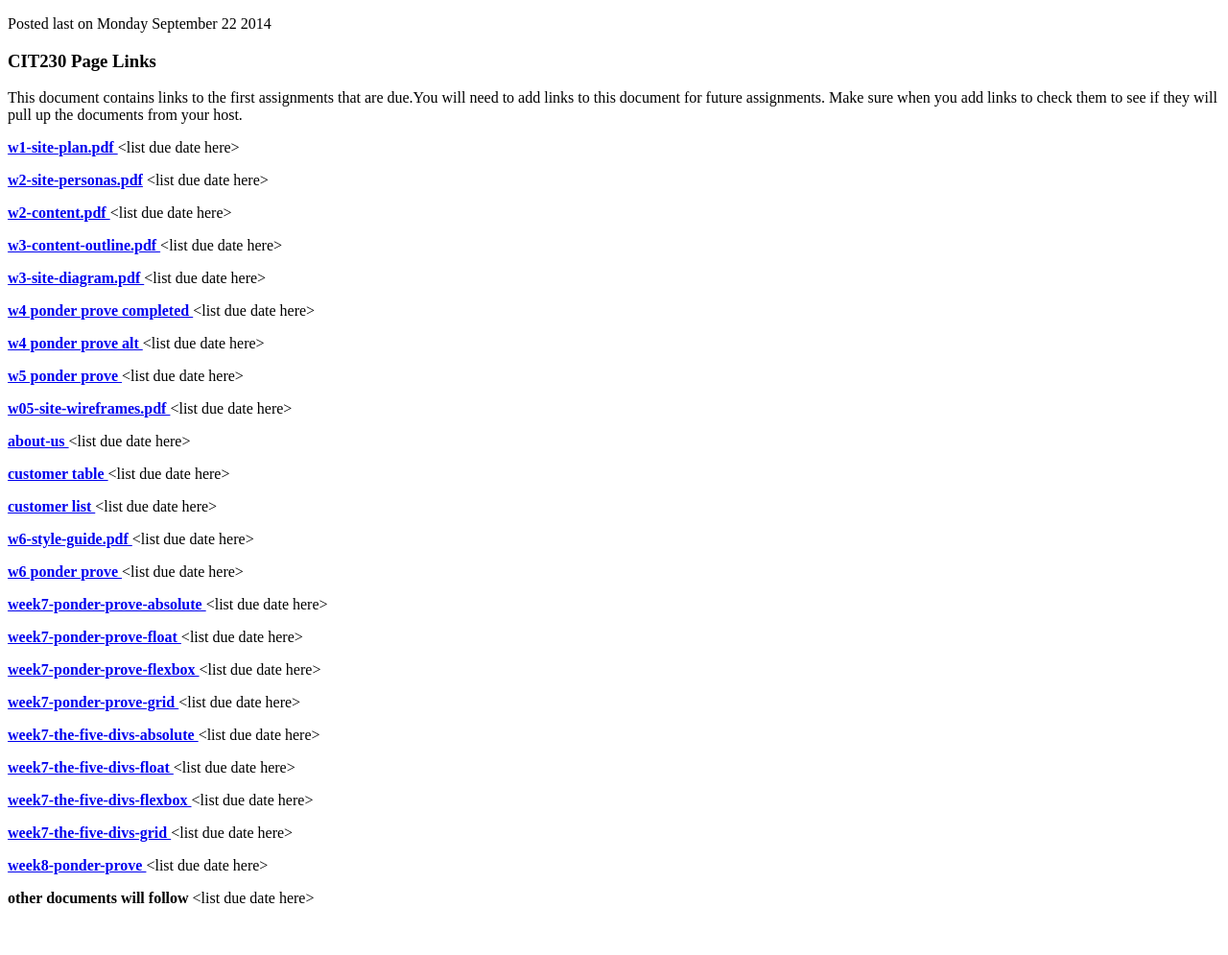
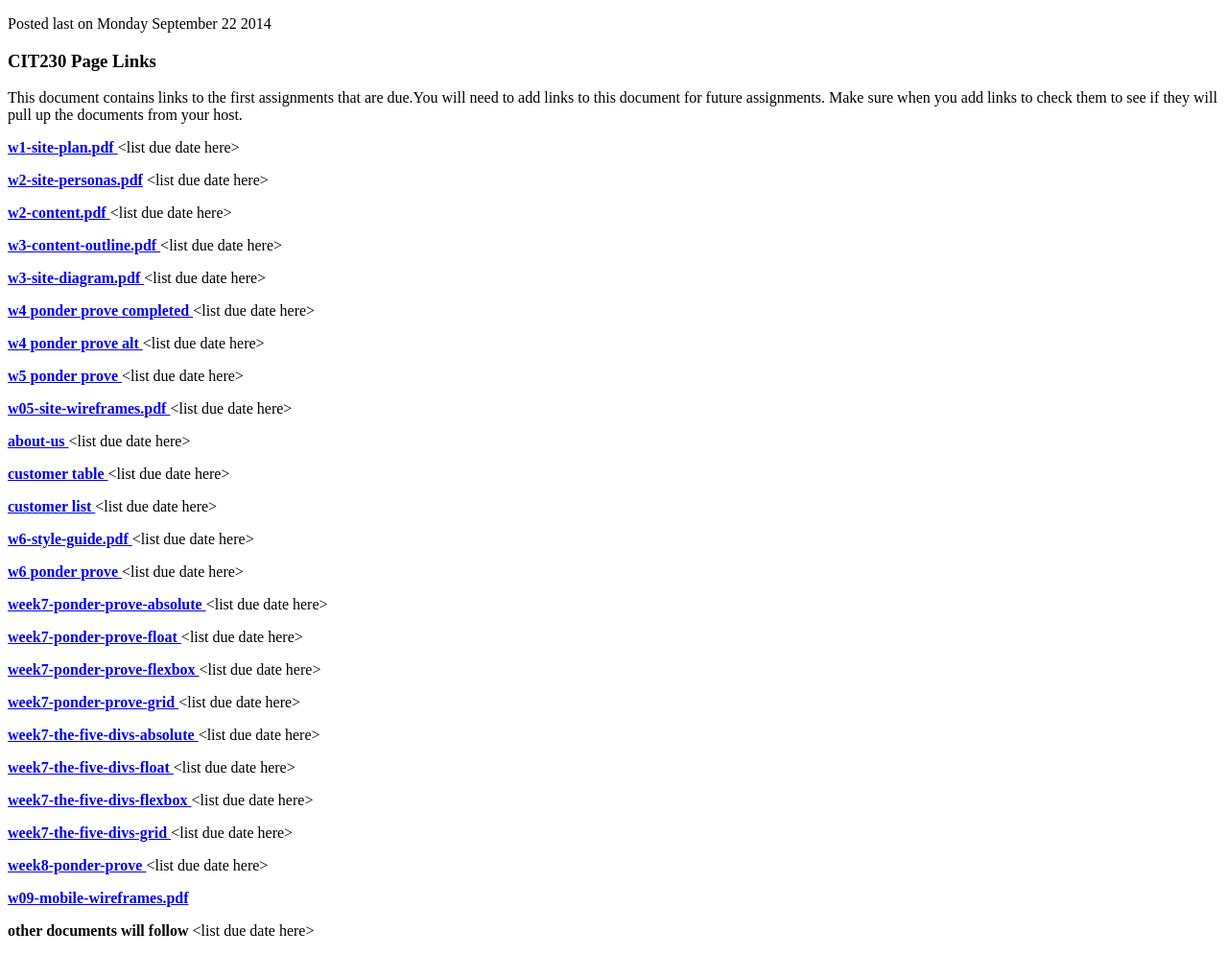
Before and after one commit to andersoncit/andersoncit.github.io, a plain HTML site: page cit230-links.html in a window 1280 px wide. Shown: the whole page at 96% size. Before the commit the page ends 961 px from the top, so only its background shows below. Drawn offline with Linux system fonts and the light colour scheme.

Commit message:
correction

```diff
--- a/cit230-links.html
+++ b/cit230-links.html
@@ -36,6 +36,7 @@
     <p><strong><a href="cit230/ponder-prove/the-five-divs-flexbox.html">week7-the-five-divs-flexbox </a></strong>&lt;list due date here&gt;</p>
     <p><strong><a href="cit230/ponder-prove/the-five-divs-grid.html">week7-the-five-divs-grid </a></strong>&lt;list due date here&gt;</p>
     <p><strong><a href="cit230/ponder-prove/week8-ponder-prove.html">week8-ponder-prove </a></strong>&lt;list due date here&gt;</p>
+    <p><strong> <a href="cit230/indv-design-docs/w09-mobile-wireframes.pdf">w09-mobile-wireframes.pdf</a> </strong></p>
 
 
 
```
